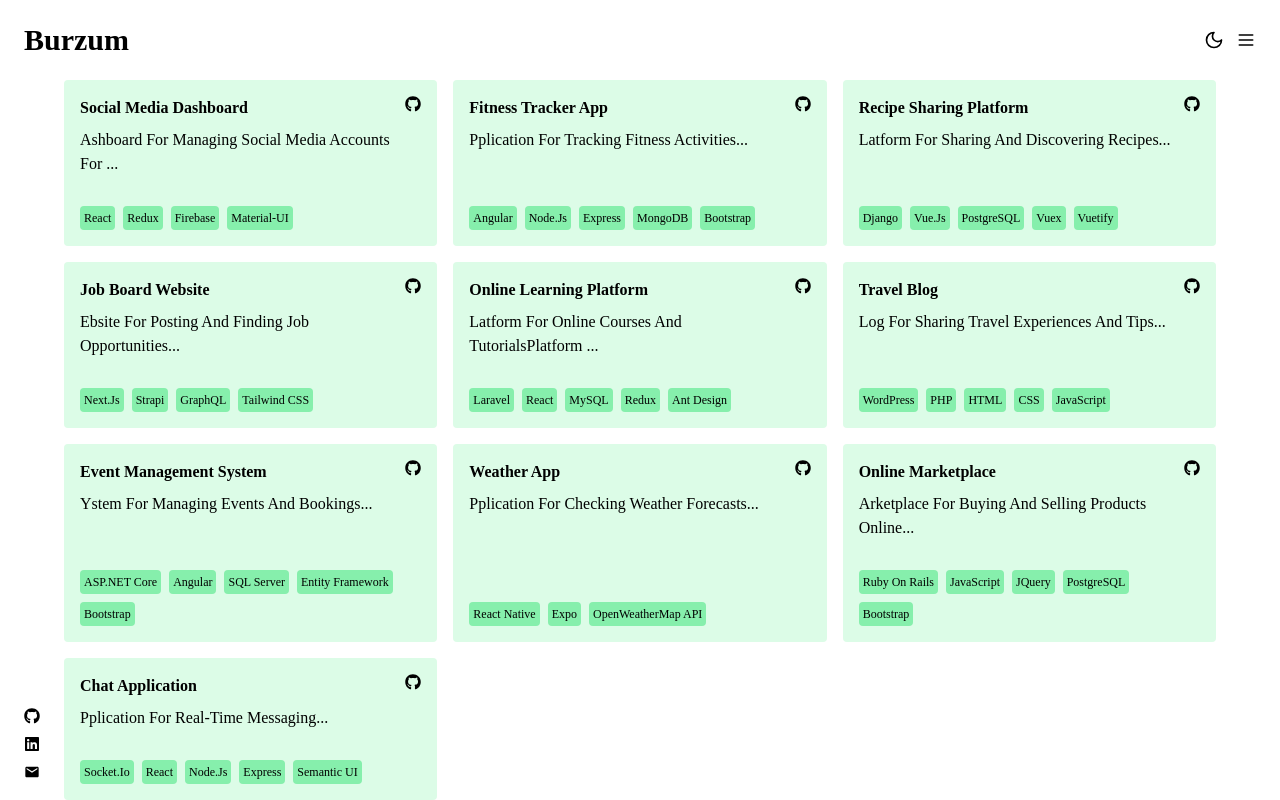
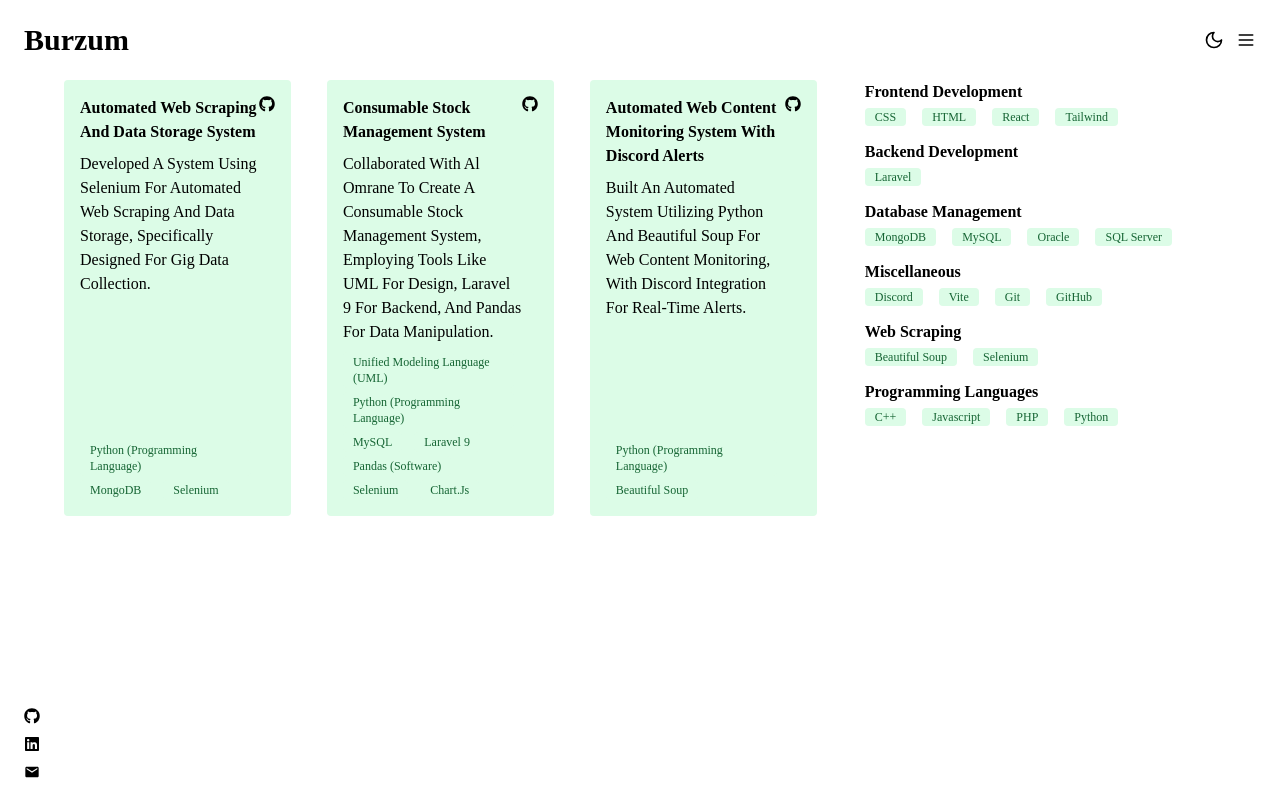
Before and after one commit to yemery/my-portfolio, a React (Vite) app: page /projects in a window 1280 px wide. Built offline with nearby package versions, Linux system fonts and the light colour scheme.

Commit message:
Added Badge Reusable component n cleanup static data

```diff
--- a/src/assets/data/sitedata.js
+++ b/src/assets/data/sitedata.js
@@ -7,90 +7,25 @@ const navbarItems = [
 
 const projects = [
   {
-    id: 1,
-    title: "Social Media Dashboard",
-    subtitle:
-      "Dashboard for managing social media accounts  for managing social media accountsfor managing social media accounts",
-    githubLink: "https://github.com/yourusername/social-media-dashboard",
-    toolsUsed: ["React", "Redux", "Firebase", "Material-UI"],
+    "name": "Automated Web Scraping and Data Storage System",
+    "description": "Developed a system using Selenium for automated web scraping and data storage, specifically designed for gig data collection.",
+    "tools": ["Python (Programming Language)", "MongoDB", "Selenium"],
+    "githubLink": "https://github.com/your_username/automated-web-scraping"
   },
   {
-    id: 2,
-    title: "Fitness Tracker App",
-    subtitle: "Application for tracking fitness activities",
-    githubLink: "https://github.com/yourusername/fitness-tracker-app",
-    toolsUsed: ["Angular", "Node.js", "Express", "MongoDB", "Bootstrap"],
+    "name": "Consumable Stock Management System",
+    "description": "Collaborated with Al Omrane to create a Consumable Stock Management System, employing tools like UML for design, Laravel 9 for backend, and Pandas for data manipulation.",
+    "tools": ["Unified Modeling Language (UML)", "Python (Programming Language)", "MySQL", "Laravel 9", "Pandas (Software)", "Selenium", "Chart.js"],
+    "githubLink": "https://github.com/your_username/consumable-stock-management"
   },
   {
-    id: 3,
-    title: "Recipe Sharing Platform",
-    subtitle: "Platform for sharing and discovering recipes",
-    githubLink: "https://github.com/yourusername/recipe-sharing-platform",
-    toolsUsed: ["Django", "Vue.js", "PostgreSQL", "Vuex", "Vuetify"],
-  },
-  {
-    id: 4,
-    title: "Job Board Website",
-    subtitle: "Website for posting and finding job opportunities",
-    githubLink: "https://github.com/yourusername/job-board-website",
-    toolsUsed: ["Next.js", "Strapi", "GraphQL", "Tailwind CSS"],
-  },
-  {
-    id: 5,
-    title: "Online Learning Platform",
-    subtitle:
-      "Platform for online courses and tutorialsPlatform for online courses and tutorialsPlatform for online courses and tutorials",
-    githubLink: "https://github.com/yourusername/online-learning-platform",
-    toolsUsed: ["Laravel", "React", "MySQL", "Redux", "Ant Design"],
-  },
-  {
-    id: 6,
-    title: "Travel Blog",
-    subtitle: "Blog for sharing travel experiences and tips",
-    githubLink: "https://github.com/yourusername/travel-blog",
-    toolsUsed: ["WordPress", "PHP", "HTML", "CSS", "JavaScript"],
-  },
-  {
-    id: 7,
-    title: "Event Management System",
-    subtitle: "System for managing events and bookings",
-    githubLink: "https://github.com/yourusername/event-management-system",
-    toolsUsed: [
-      "ASP.NET Core",
-      "Angular",
-      "SQL Server",
-      "Entity Framework",
-      "Bootstrap",
-    ],
-  },
-  {
-    id: 8,
-    title: "Weather App",
-    subtitle: "Application for checking weather forecasts",
-    githubLink: "https://github.com/yourusername/weather-app",
-    toolsUsed: ["React Native", "Expo", "OpenWeatherMap API"],
-  },
-  {
-    id: 9,
-    title: "Online Marketplace",
-    subtitle: "Marketplace for buying and selling products online",
-    githubLink: "https://github.com/yourusername/online-marketplace",
-    toolsUsed: [
-      "Ruby on Rails",
-      "JavaScript",
-      "jQuery",
-      "PostgreSQL",
-      "Bootstrap",
-    ],
-  },
-  {
-    id: 10,
-    title: "Chat Application",
-    subtitle: "Application for real-time messaging",
-    githubLink: "https://github.com/yourusername/chat-application",
-    toolsUsed: ["Socket.io", "React", "Node.js", "Express", "Semantic UI"],
-  },
-];
+    "name": "Automated Web Content Monitoring System with Discord Alerts",
+    "description": "Built an automated system utilizing Python and Beautiful Soup for web content monitoring, with Discord integration for real-time alerts.",
+    "tools": ["Python (Programming Language)", "Beautiful Soup"],
+    "githubLink": "https://github.com/your_username/automated-web-content-monitoring"
+  }
+]
+
 
 const educationHistory = [
   {
@@ -137,28 +72,29 @@ const experience = [
 
 const skills=[
   {
-    "category": "Frontend",
+    "category": "Frontend Development",
     "skills": ["CSS", "HTML", "React", "Tailwind"]
   },
   {
-    "category": "Backend",
+    "category": "Backend Development",
     "skills": ["Laravel"]
   },
   {
-    "category": "Database",
+    "category": "Database Management",
     "skills": ["MongoDB", "MySQL", "Oracle", "SQL Server"]
   },
   {
-    "category": "Misc",
-    "skills": ["Discord", "Vite"]
+    "category": "Miscellaneous",
+    "skills": ["Discord", "Vite", "Git", "GitHub"]
   },
   {
     "category": "Web Scraping",
     "skills": ["Beautiful Soup", "Selenium"]
   },
   {
-    "category": "Language",
+    "category": "Programming Languages",
     "skills": ["C++", "Javascript", "PHP", "Python"]
   }
 ]
+
 export { navbarItems, projects, educationHistory,experience,skills };
--- a/src/components/ProjectCard.jsx
+++ b/src/components/ProjectCard.jsx
@@ -1,25 +1,24 @@
 import { FaGithub } from "react-icons/fa";
 import { Link } from "react-router-dom";
+import Badge from "./commons/Badge";
 
-const ProjectCard = ({ title, subtitle, githubLink, toolsUsed }) => {
+const ProjectCard = (props) => {
   return (
     <div
       className="flex bg-green-100  p-4 rounded
     	"
     >
       <div className=" flex flex-grow flex-col gap-y-2 ">
-        <p className="font-semibold">{title}</p>
-        <p className="flex flex-grow">{subtitle.substring(1, 50)}...</p>
-        <div className="flex gap-2 flex-wrap ">
-          {toolsUsed.map((e,index) => (
-
-              <div key={index} className="text-xs p-1 bg-green-300 rounded">{e}</div>
-
+        <p className="font-semibold">{props.name}</p>
+        <p className="flex flex-grow line-clamp-3">{props.description}</p>
+        <div className="flex gap-1 flex-wrap ">
+          {props.tools.map((e, index) => (
+            <Badge key={index} content={e} />
           ))}
         </div>
       </div>
       <div className="text-right rounded">
-        <Link to={githubLink}>
+        <Link to={props.githubLink}>
           {" "}
           <FaGithub />{" "}
         </Link>
--- /dev/null
+++ b/src/components/commons/Badge.jsx
@@ -0,0 +1,11 @@
+import React from "react";
+
+const Badge = ({ content }) => {
+  return (
+    <span class="bg-green-100 text-green-800 text-xs font-medium me-2 px-2.5 py-0.5 rounded dark:bg-green-900 dark:text-green-300">
+      {content}
+    </span>
+  );
+};
+
+export default Badge;
--- a/src/pages/Projects.jsx
+++ b/src/pages/Projects.jsx
@@ -1,14 +1,34 @@
-import ProjectCard from "../components/ProjectCard"
-import { projects } from "../assets/data/sitedata"
+import ProjectCard from "../components/ProjectCard";
+import { projects, skills } from "../assets/data/sitedata";
+import Badge from "../components/commons/Badge";
 const Projects = () => {
   return (
-    <div className="grid grid-cols-1 md:grid-cols-3 w-full h-full gap-4 ">
-    {projects.map((e) => (
-      <ProjectCard key={e.id} {...e} />
-    ))}
-  </div>
+    <div className="grid  grid-cols-1 md:grid-cols-2   md:grid-flow-col-dense gap-3">
+      <div className="grid grid-cols-1  md:col-span-2  md:grid-cols-3 w-full h-full gap-9 ">
+        {projects.map((e) => (
+          <ProjectCard key={e.id} {...e} />
+        ))}
+      </div>
+      <div className="">
+        <ul className="md:px-9 space-y-3">
+          {skills.map((skill, index) => (
+            <li key={index}>
+              <h3 className="font-semibold">{skill.category}</h3>
+              <ul className="flex flex-wrap w-full gap-2">
+                {skill.skills.map((item, index) => (
+                  <li
+                    key={index}
+                  >
+                    <Badge content={item} />
+                  </li>
+                ))}
+              </ul>
+            </li>
+          ))}
+        </ul>
+      </div>
+    </div>
+  );
+};
 
-  )
-}
-
-export default Projects
+export default Projects;
--- a/src/pages/Resume.jsx
+++ b/src/pages/Resume.jsx
@@ -1,3 +1,4 @@
+import Badge from "../components/commons/Badge";
 import { educationHistory,experience } from "/src/assets/data/sitedata.js";
 const Resume = () => {
   return (
@@ -52,7 +53,7 @@ const Resume = () => {
               </p>
               <ul className="list-none	flex gap-3 flex-wrap">
                 {experience.tools.map((tool, index) => (
-                  <li key={index} class="w-fit  bg-green-300 text-xs font-medium me-2 px-2.5 py-0.5 rounded dark:bg-blue-900 dark:text-blue-300">{tool}</li>
+                  <li key={index} class="w-fit  "> <Badge content={tool}/></li>
 
                 ))}
 
```
